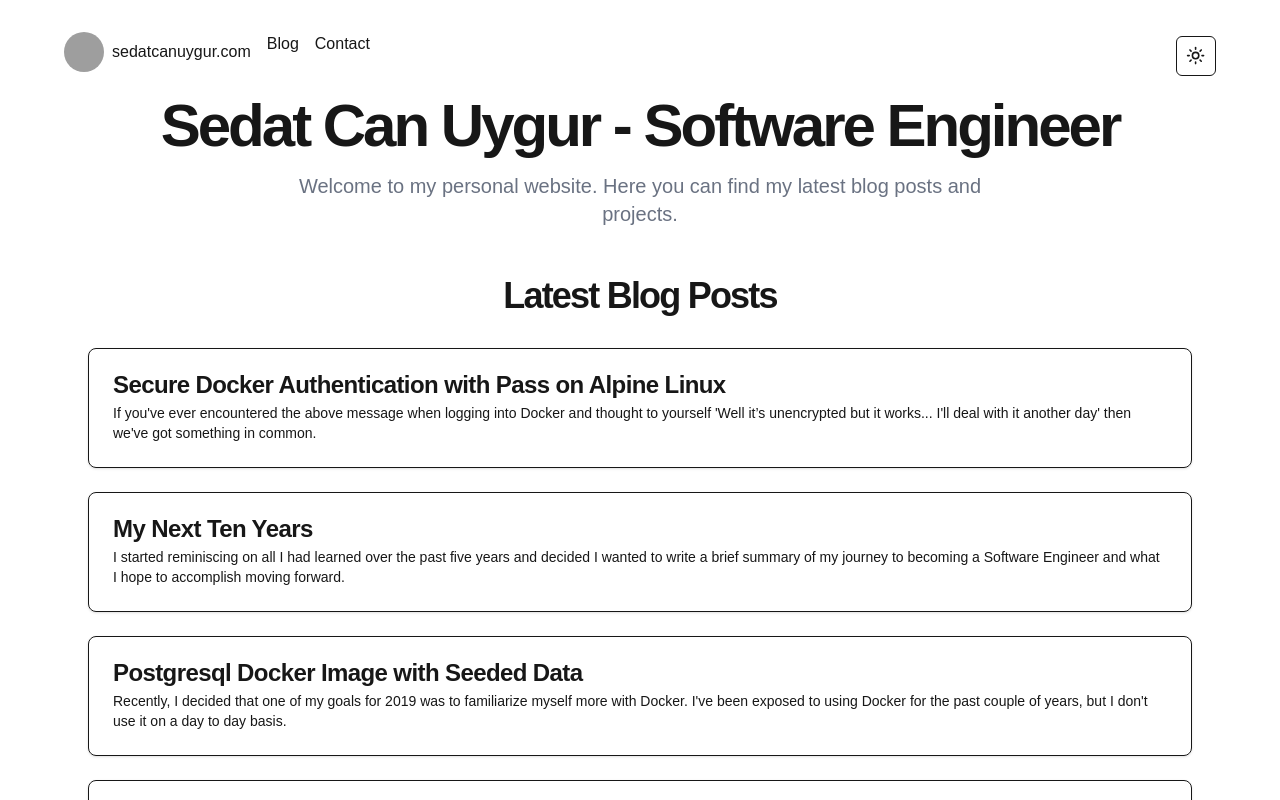
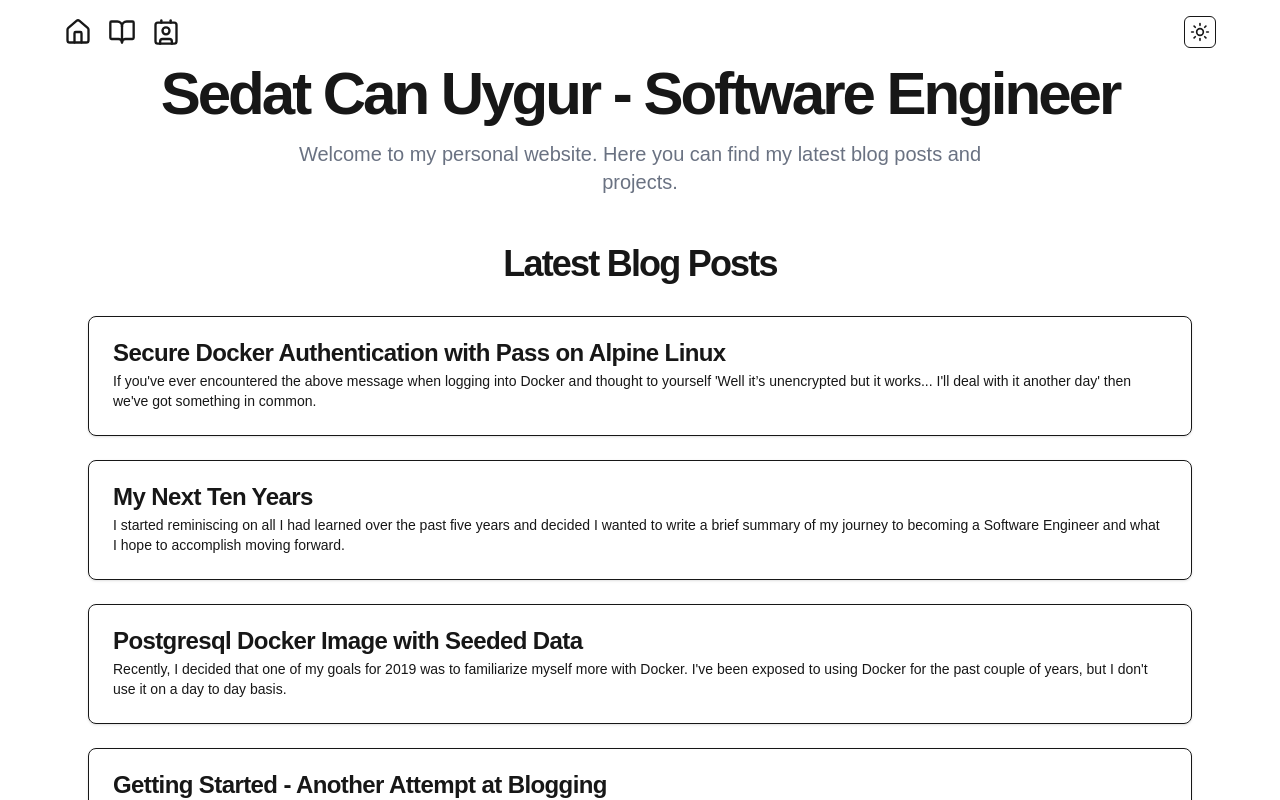
Before and after one commit to SedatUygur/sedatcanuygur, a Next.js app: page / in a window 1280 px wide. Shown: the top 800 px of the page. Built offline with nearby package versions, Linux system fonts and the light colour scheme; grey boxes are pictures that could not be loaded.

Commit message:
🎉 feat : add dropdown menu for mobile

```diff
--- a/components/Header.tsx
+++ b/components/Header.tsx
@@ -1,36 +1,56 @@
+"use client";
+
 import Link from "next/link";
+import { usePathname } from "next/navigation";
+import * as React from "react";
+import { HomeIcon, BookOpen, Contact } from "lucide-react";
 
-import { Avatar, AvatarFallback, AvatarImage } from "@/components/ui/Avatar";
 import { ModeToggle } from "@/components/ModeToggle";
+import {
+  DropdownMenu,
+  DropdownMenuContent,
+  DropdownMenuItem,
+  DropdownMenuTrigger,
+} from "@/components/ui/DropdownMenu";
 
 export function Header() {
+  const pathname = usePathname();
+
+  const baseIcon = "h-7 w-7";
+  const activeIcon = `${baseIcon} stroke-shine`;
   return (
-    <header>
-      <div className="hidden h-full flex-row md:flex">
-        <div className="container px-0 flex flex-row items-start justify-between space-y-2 sm:flex-row sm:items-center sm:space-y-0 md:h-20">
-          <div className="flex flex-row items-start space-y-2 space-x-4">
-            <Link href="/">
-              <div className="flex flex-row items-center space-x-2">
-                <Avatar>
-                  <AvatarImage
-                    src="https://avatars.githubusercontent.com/u/90511329"
-                    alt="Sedat Can Uygur"
+    <header className="mb-4">
+      <div className="hidden md:flex h-full flex-row">
+        <div className="container px-0 flex flex-row items-center justify-between">
+          <div className="flex flex-row items-end space-x-4">
+            <Link aria-label="Home" href="/">
+              <HomeIcon
+                className={`link ${pathname === "/" ? activeIcon : baseIcon}`}
               />
-                  <AvatarFallback>SCU</AvatarFallback>
-                </Avatar>
-                <h2>sedatcanuygur.com</h2>
+            </Link>
+            <Link aria-label="Blog" href="/blog">
+              <BookOpen
+                className={`link ${
+                  pathname.includes("/blog") ? activeIcon : baseIcon
+                }`}
+              />
+            </Link>
+            <Link aria-label="Contact" href="/contact">
+              <Contact
+                className={`link ${
+                  pathname === "/contact" ? activeIcon : baseIcon
+                }`}
+              />
+            </Link>
           </div>
-            </Link>
-            <Link href="/blog">Blog</Link>
-            <Link href="/contact">Contact</Link>
-          </div>
-          <div className="flex flex-row items-start justify-end space-y-2 space-x-4 sm:flex-row sm:items-center sm:space-y-0 md:h-16">
           <ModeToggle />
         </div>
       </div>
-        <div className="md:hidden flex items-center">
+      <div className="md:hidden flex">
+        <DropdownMenu>
+          <DropdownMenuTrigger asChild>
             <button className="text-gray-800 dark:text-gray-200 hover:text-gray-600 dark:hover:text-gray-400 focus:outline-none focus:text-gray-600 dark:focus:text-gray-400">
-            <svg className="h-6 w-6 fill-current" viewBox="0 0 24 24">
+              <svg className="h-7 w-7 fill-current" viewBox="0 0 24 24">
                 <path
                   clipRule="evenodd"
                   d="M4 5h16a1 1 0 010 2H4a1 1 0 110-2zm0 6h16a1 1 0 010 2H4a1 1 0 010-2zm0 6h16a1 1 0 010 2H4a1 1 0 010-2z"
@@ -38,7 +58,30 @@ export function Header() {
                 />
               </svg>
             </button>
-        </div>
+          </DropdownMenuTrigger>
+          <DropdownMenuContent align="end">
+            <DropdownMenuItem asChild>
+              <Link aria-label="Home" href="/">
+                Home
+              </Link>
+            </DropdownMenuItem>
+            <DropdownMenuItem asChild>
+              <Link aria-label="Blog" href="/blog">
+                Blog
+              </Link>
+            </DropdownMenuItem>
+            <DropdownMenuItem asChild>
+              <Link aria-label="CV" href="/cv">
+                CV
+              </Link>
+            </DropdownMenuItem>
+            <DropdownMenuItem asChild>
+              <Link aria-label="Contact" href="/contact">
+                Contact
+              </Link>
+            </DropdownMenuItem>
+          </DropdownMenuContent>
+        </DropdownMenu>
       </div>
     </header>
   );
--- a/components/ModeToggle.tsx
+++ b/components/ModeToggle.tsx
@@ -18,9 +18,9 @@ export function ModeToggle() {
   return (
     <DropdownMenu>
       <DropdownMenuTrigger asChild>
-        <Button variant="outline" size="icon">
-          <Sun className="h-[1.2rem] w-[1.2rem] rotate-0 scale-100 transition-all dark:-rotate-90 dark:scale-0" />
-          <Moon className="absolute h-[1.2rem] w-[1.2rem] rotate-90 scale-0 transition-all dark:rotate-0 dark:scale-100" />
+        <Button className="h-8 w-8" variant="outline" size="icon">
+          <Sun className="h-5 w-5 rotate-0 scale-100 transition-all dark:-rotate-90 dark:scale-0" />
+          <Moon className="absolute h-5 w-5 rotate-90 scale-0 transition-all dark:rotate-0 dark:scale-100" />
           <span className="sr-only">Toggle theme</span>
         </Button>
       </DropdownMenuTrigger>
```
Lines whose indentation alone changed are shown as unchanged.
